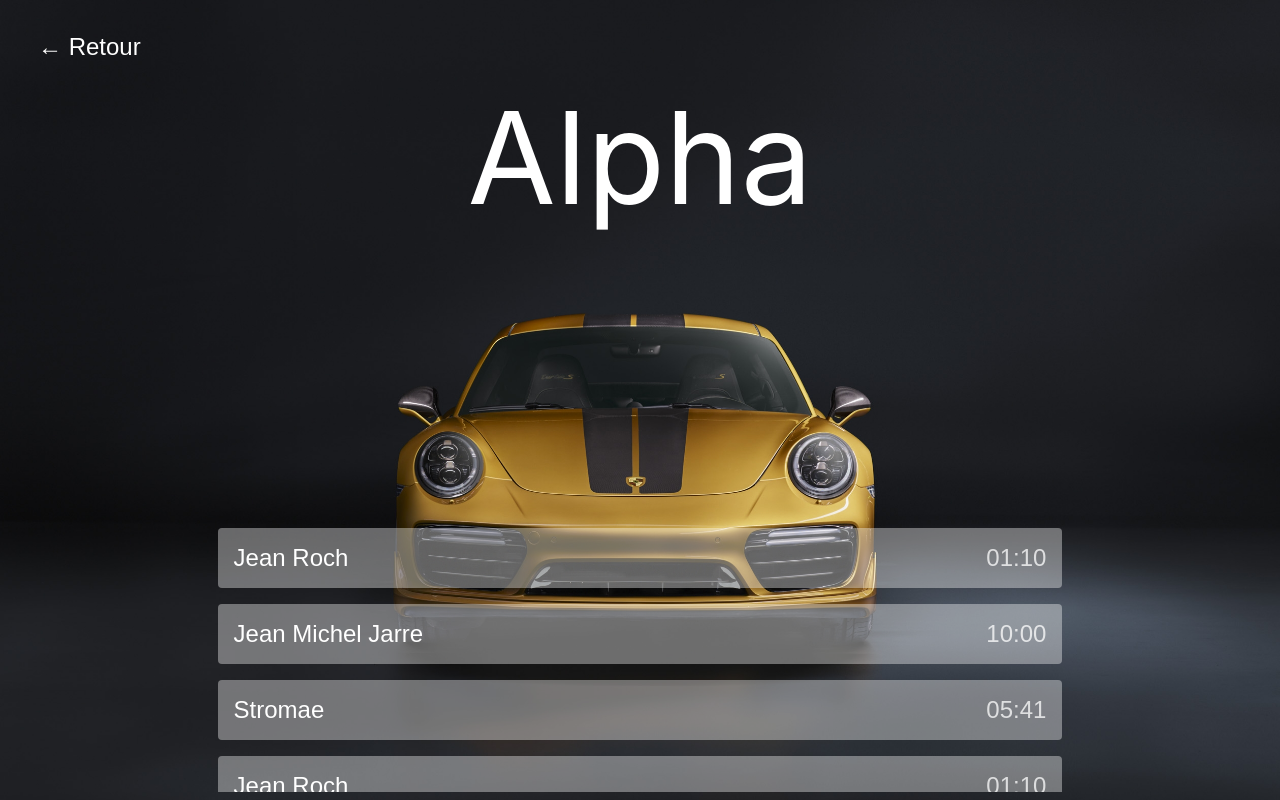
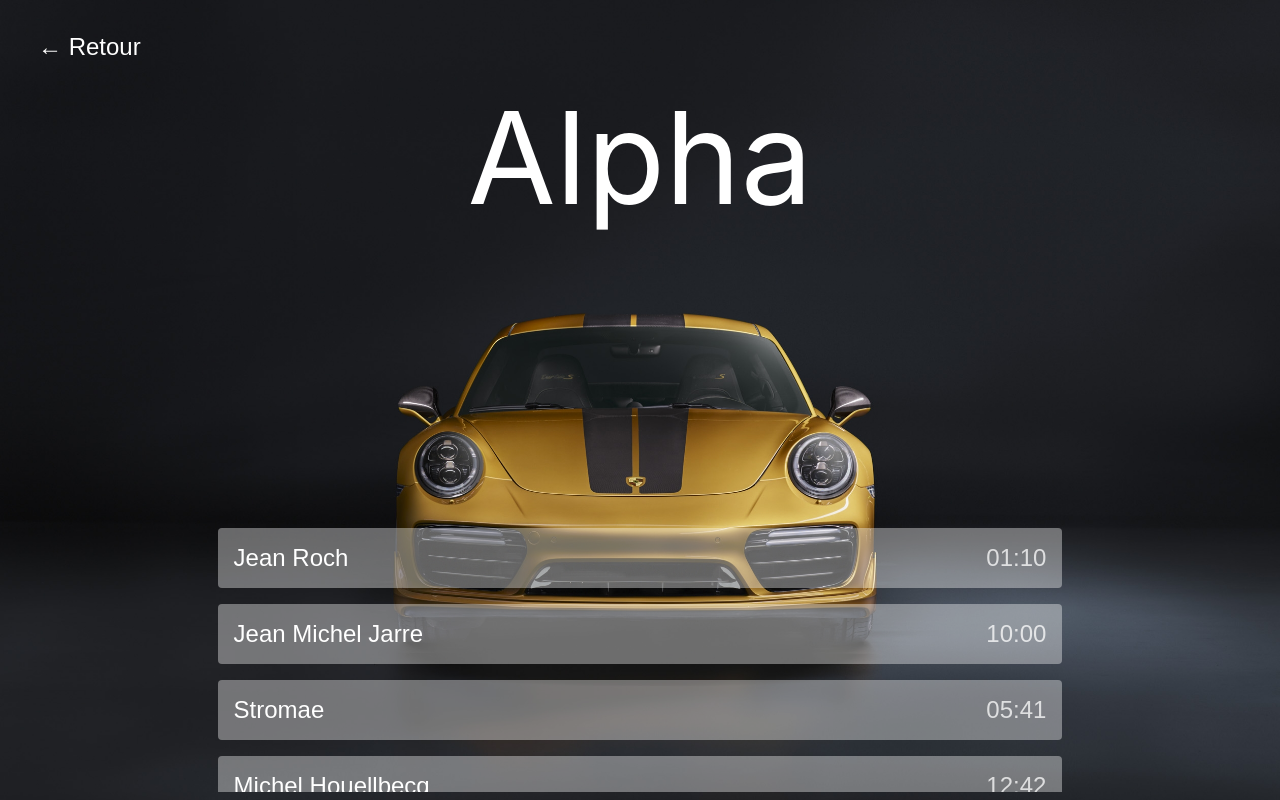
Before and after one commit to myoann/videos-player, a React (Create React App) app: page / in a window 1280 px wide. Both pictures are taken after a click on the button "Alpha". Built offline with nearby package versions, Linux system fonts and the light colour scheme.

Commit message:
fix(maintainability): Fix intentionality issues

```diff
--- a/src/assets/categories.js
+++ b/src/assets/categories.js
@@ -19,38 +19,44 @@ import Elem6Video from './videos/elem_6.mp4';
 
 export const elems = [
   {
+    id: '1',
     name: 'Jean Roch',
     duration: '01:10',
     poster: Elem1Poster,
     video: Elem1Video,
   },
   {
+    id: '2',
     name: 'Jean Michel Jarre',
     duration: '10:00',
     poster: Elem2Poster,
     video: Elem2Video,
   },
   {
+    id: '3',
     name: 'Stromae',
     duration: '05:41',
     poster: Elem3Poster,
     video: Elem3Video,
   },
   {
-    name: 'Jean Roch',
-    duration: '01:10',
+    id: '4',
+    name: 'Michel Houellbecq',
+    duration: '12:42',
     poster: Elem4Poster,
     video: Elem4Video,
   },
   {
-    name: 'Jean Michel Jarre',
-    duration: '10:00',
+    id: '5',
+    name: 'Daft Punk',
+    duration: '00:10',
     poster: Elem5Poster,
     video: Elem5Video,
   },
   {
-    name: 'Stromae',
-    duration: '05:41',
+    id: '6',
+    name: 'Martin Solveig',
+    duration: '02:33',
     poster: Elem6Poster,
     video: Elem6Video,
   },
@@ -58,21 +64,25 @@ export const elems = [
 
 export const categories = [
   {
+    id: 'alpha',
     name: 'Alpha',
     image: Category1Poster,
     elems,
   },
   {
+    id: 'beta',
     name: 'Beta',
     image: Category2Poster,
     elems,
   },
   {
+    id: 'gamma',
     name: 'Gamma',
     image: Category3Poster,
     elems,
   },
   {
+    id: 'epsilon',
     name: 'Epsilon',
     image: Category4Poster,
     elems,
--- a/src/components/Categories.js
+++ b/src/components/Categories.js
@@ -9,12 +9,16 @@ import './Categories.css';
 
 export class Categories extends Component {
   state = {
-    categorySelected: null,
+    selectedCategory: null,
   };
 
-  onSelectCategory = (key) => {
+  onSelectCategory = (id) => {
+    const categoryIndex = categories.findIndex(
+      (category) => category.id === id
+    );
+
     this.setState({
-      categorySelected: key,
+      selectedCategory: categories[categoryIndex],
     });
   };
 
@@ -22,12 +26,12 @@ export class Categories extends Component {
     <div>
       <div className="selectCategory">Sélectionner une catégorie</div>
       <div className="categories">
-        {categories.map(({ name, image }, key) => (
+        {categories.map(({ id, name, image }) => (
           <CategoryBubble
             name={name}
             image={image}
-            key={key}
-            categoryKey={key}
+            key={id}
+            categoryId={id}
             onSelectCategory={this.onSelectCategory}
           />
         ))}
@@ -36,8 +40,8 @@ export class Categories extends Component {
   );
 
   render = () => {
-    return this.state.categorySelected !== null ? (
-      <CategoryDetails category={categories[this.state.categorySelected]} />
+    return this.state.selectedCategory !== null ? (
+      <CategoryDetails category={this.state.selectedCategory} />
     ) : (
       this.renderCategories(categories)
     );
--- a/src/components/CategoryBubble.js
+++ b/src/components/CategoryBubble.js
@@ -4,20 +4,25 @@ import PropTypes from 'prop-types';
 export default class CategoryBubble extends Component {
   state = { categoryHovered: null };
 
-  onHover = (key) => {
-    this.setState({ categoryHovered: key });
+  onHover = (id) => {
+    this.setState({ categoryHovered: id });
   };
 
   render() {
-    const { categoryKey, image, name, onSelectCategory } = this.props;
+    const { categoryId, image, name, onSelectCategory } = this.props;
     const { categoryHovered } = this.state;
+
+    let hasInactiveClass = true;
+    if (categoryHovered !== null) {
+      hasInactiveClass = categoryHovered !== categoryId;
+    }
 
     return (
       <button
-        className={`category fadeIn ${categoryHovered !== null ? (categoryHovered !== categoryKey ? 'inactive' : '') : 'inactive'}`}
-        onMouseOver={() => this.onHover(categoryKey)}
+        className={`category fadeIn ${hasInactiveClass ? 'inactive' : ''}`}
+        onMouseOver={() => this.onHover(categoryId)}
         onMouseOut={() => this.onHover()}
-        onClick={() => onSelectCategory(categoryKey)}
+        onClick={() => onSelectCategory(categoryId)}
       >
         <span className="categoryImage">
           <img src={image} alt={`categorie ${name}`} />
@@ -29,7 +34,7 @@ export default class CategoryBubble extends Component {
 }
 
 CategoryBubble.propTypes = {
-  categoryKey: PropTypes.number.isRequired,
+  categoryId: PropTypes.string.isRequired,
   image: PropTypes.string.isRequired,
   name: PropTypes.string.isRequired,
   onSelectCategory: PropTypes.func.isRequired,
--- a/src/components/CategoryDetails.css
+++ b/src/components/CategoryDetails.css
@@ -152,6 +152,3 @@
   float: right;
   opacity: 0.75;
 }
-
-.categoryElements .categoryElementName {
-}
--- a/src/components/CategoryDetails.js
+++ b/src/components/CategoryDetails.js
@@ -9,17 +9,17 @@ import './CategoryDetails.css';
 export class CategoryDetails extends Component {
   state = {
     isReturnClicked: false,
-    elementKeyClicked: null,
+    elementIdClicked: null,
   };
 
-  handleClick = (key) => {
-    this.setState({ elementKeyClicked: key });
+  handleClick = (id) => {
+    this.setState({ elementIdClicked: id });
   };
 
   render = () => {
     const { category } = this.props;
     const { name, image, elems } = category || {};
-    const { isReturnClicked, elementKeyClicked } = this.state;
+    const { isReturnClicked, elementIdClicked } = this.state;
 
     return isReturnClicked ? (
       <Categories />
@@ -38,11 +38,11 @@ export class CategoryDetails extends Component {
 
         <span className="categoryDetails">
           <span className="categoryElements">
-            {elems.map(({ name, duration }, key) => (
+            {elems.map(({ id, name, duration }) => (
               <button
-                key={key}
+                key={id}
                 className="categoryElement"
-                onClick={() => this.handleClick(key)}
+                onClick={() => this.handleClick(id)}
               >
                 <span className="categoryElementName">{name}</span>
                 <span className="categoryElementDuration">{duration}</span>
@@ -51,13 +51,13 @@ export class CategoryDetails extends Component {
           </span>
         </span>
 
-        {elementKeyClicked !== null && (
+        {elementIdClicked !== null && (
           <VideoPlayer
             handleClick={this.handleClick}
             category={category}
-            name={elems[elementKeyClicked].name}
-            poster={elems[elementKeyClicked].poster}
-            video={elems[elementKeyClicked].video}
+            name={elems[elementIdClicked].name}
+            poster={elems[elementIdClicked].poster}
+            video={elems[elementIdClicked].video}
           />
         )}
       </Fragment>
```
Also changed, not shown: .eslintrc.js.
